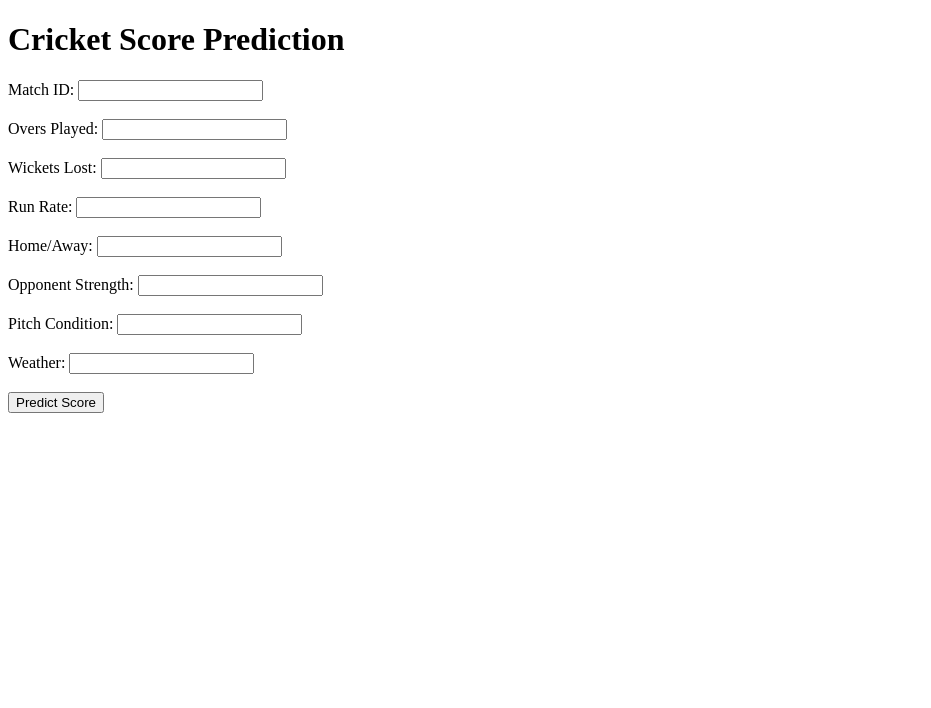
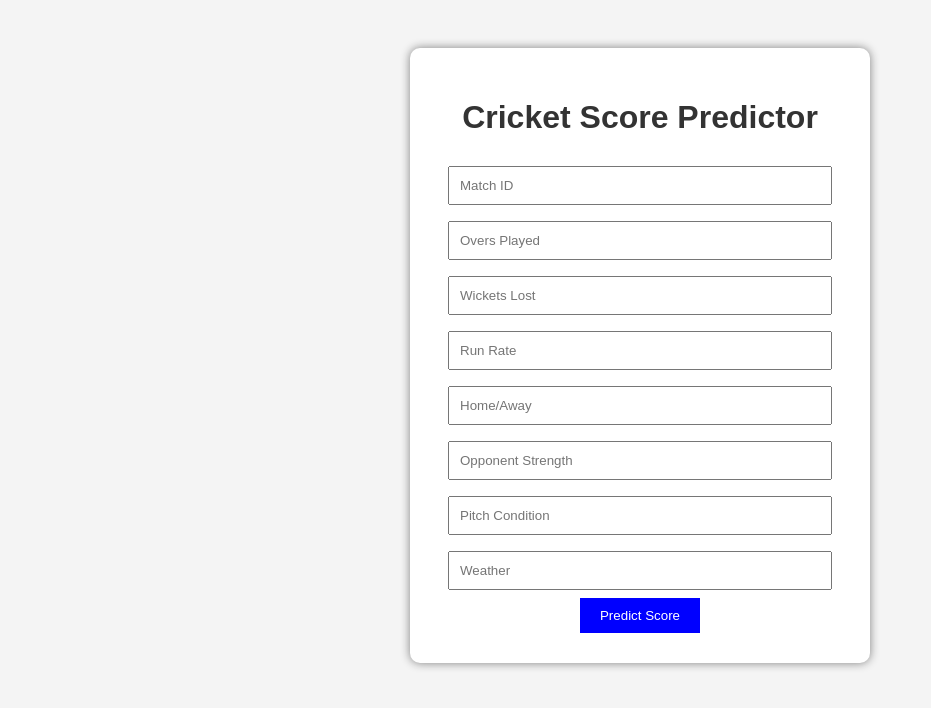
Before and after one commit to rishimasana/MLOPS-CRICKET, a Flask app: page / in a window 1280 px wide. Shown: the top 708 px of the page, without its empty margins (0-931 px from the left). Run offline with Flask 3, Linux system fonts and the light colour scheme; parts of the project's set-up code (start-up, migrations or seed data) failed here and were passed over.

Commit message:
Modified app & log

```diff
--- a/api/app.py
+++ b/api/app.py
@@ -1,5 +1,7 @@
+
 from flask import Flask, request, jsonify,render_template
 from utils.feature_pipeline import validate_input, prepare_features
+
 import joblib
 import pandas as pd
 import logging
@@ -19,7 +21,8 @@ app = Flask(
 
 
 # Load trained model
-model = joblib.load("models/cricket_score_model.pkl")
+from config.config import MODEL_PATH
+model = joblib.load(MODEL_PATH)
 
 logging.info("MODEL LOADED SUCCESSFULLY")
 
@@ -28,6 +31,7 @@ logging.info("MODEL LOADED SUCCESSFULLY")
 @app.route("/")
 def home():
     return render_template("index.html")
+
 
 # Prediction route
 # Prediction route
@@ -53,7 +57,10 @@ def predict():
 
         prediction = model.predict(features_df)
 
-        return f"Predicted Score: {prediction[0]}"
+        return render_template(
+            "index.html",
+            prediction=prediction[0]
+        )
 
     except Exception as e:
 
--- a/templates/index.html
+++ b/templates/index.html
@@ -2,42 +2,105 @@
 <html>
 
 <head>
+
     <title>Cricket Score Predictor</title>
+
+    <style>
+
+        body {
+
+            font-family: Arial;
+            background-color: #f4f4f4;
+            text-align: center;
+            padding-top: 40px;
+        }
+
+        .container {
+
+            background: white;
+            width: 400px;
+            margin: auto;
+            padding: 30px;
+            border-radius: 10px;
+            box-shadow: 0px 0px 10px gray;
+        }
+
+        input {
+
+            width: 90%;
+            padding: 10px;
+            margin: 8px;
+        }
+
+        button {
+
+            background-color: blue;
+            color: white;
+            padding: 10px 20px;
+            border: none;
+            cursor: pointer;
+        }
+
+        button:hover {
+
+            background-color: darkblue;
+        }
+
+        h1 {
+
+            color: #333;
+        }
+
+        .prediction {
+
+            margin-top: 20px;
+            font-size: 24px;
+            color: green;
+        }
+
+    </style>
+
 </head>
 
 <body>
 
-    <h1>Cricket Score Prediction</h1>
+    <div class="container">
 
-    <form action="/predict" method="POST">
+        <h1>Cricket Score Predictor</h1>
 
-        <label>Match ID:</label>
-        <input type="number" name="Match ID"><br><br>
+        <form action="/predict" method="POST">
 
-        <label>Overs Played:</label>
-        <input type="number" name="Overs Played"><br><br>
+            <input type="number" name="Match ID" placeholder="Match ID" required>
 
-        <label>Wickets Lost:</label>
-        <input type="number" name="Wickets Lost"><br><br>
+            <input type="number" name="Overs Played" placeholder="Overs Played" required>
 
-        <label>Run Rate:</label>
-        <input type="number" step="0.1" name="Run Rate"><br><br>
+            <input type="number" name="Wickets Lost" placeholder="Wickets Lost" required>
 
-        <label>Home/Away:</label>
-        <input type="number" name="Home/Away"><br><br>
+            <input type="number" step="0.1" name="Run Rate" placeholder="Run Rate" required>
 
-        <label>Opponent Strength:</label>
-        <input type="number" name="Opponent Strength"><br><br>
+            <input type="number" name="Home/Away" placeholder="Home/Away" required>
 
-        <label>Pitch Condition:</label>
-        <input type="number" name="Pitch Condition"><br><br>
+            <input type="number" name="Opponent Strength" placeholder="Opponent Strength" required>
 
-        <label>Weather:</label>
-        <input type="number" name="Weather"><br><br>
+            <input type="number" name="Pitch Condition" placeholder="Pitch Condition" required>
 
-        <button type="submit">Predict Score</button>
+            <input type="number" name="Weather" placeholder="Weather" required>
 
-    </form>
+            <button type="submit">Predict Score</button>
+
+        </form>
+
+        {% if prediction %}
+
+        <div class="prediction">
+
+            Predicted Score: {{ prediction }}
+
+        </div>
+
+        {% endif %}
+
+    </div>
 
 </body>
 
```
Also changed, not shown: config/config.py (added, +14 -0 lines), config/__init__.py (added), 1 other file.
